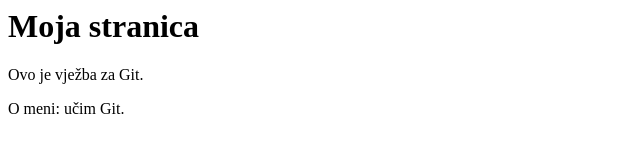
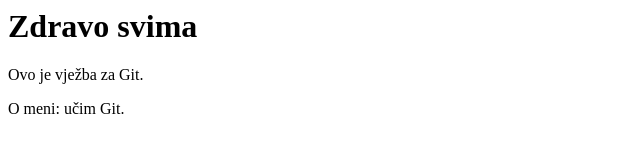
Before and after one commit to alenstankovic/git-vjezba, a plain HTML site: page index.html in a window 1280 px wide. Shown: the full height of the page, 0-640 px from the left. Drawn offline with Linux system fonts and the light colour scheme.

Commit message:
Drugi naslov

```diff
--- a/index.html
+++ b/index.html
@@ -1,3 +1,3 @@
-<h1>Moja stranica</h1>
+<h1>Zdravo svima</h1>
 <p>Ovo je vježba za Git.</p>
 <p>O meni: učim Git.</p>
```
